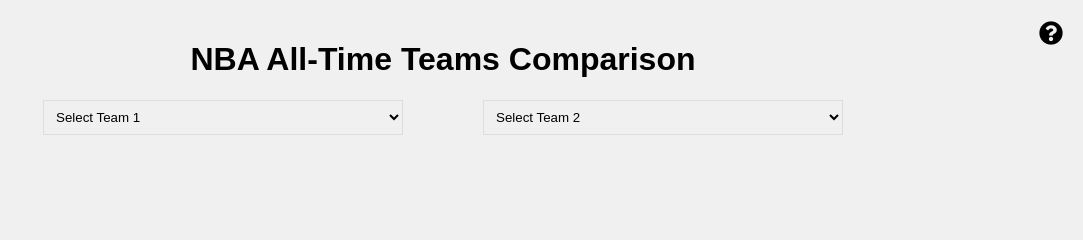
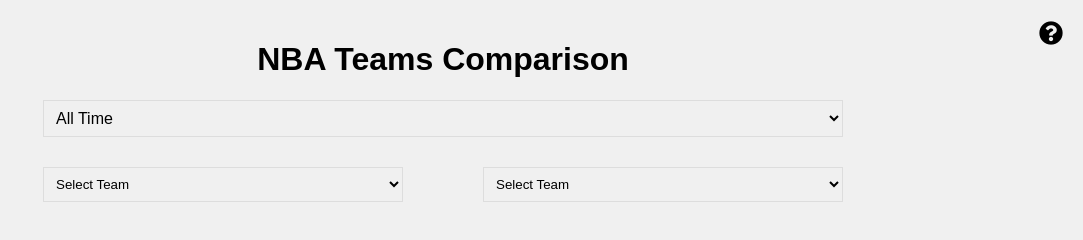
Before and after one commit to NBAModel/website, a plain HTML site: page index.html in a window 1280 px wide. Shown: the whole page, without its empty margins (197-1280 px from the left). Drawn offline with Linux system fonts and the light colour scheme.

Commit message:
Update index.html

```diff
--- a/index.html
+++ b/index.html
@@ -3,14 +3,24 @@
 <head>
     <meta charset="UTF-8">
     <meta name="viewport" content="width=device-width, initial-scale=1.0">
-    <title>NBA All-Time Teams Comparison</title>
+    <title>NBA Teams Comparison</title>
     <link rel="stylesheet" href="styles.css">
     <link href="https://cdnjs.cloudflare.com/ajax/libs/font-awesome/5.15.3/css/all.min.css" rel="stylesheet">
 </head>
 <body>
-    <h1>NBA All-Time Teams Comparison</h1>
+    <h1>NBA Teams Comparison</h1>
     <div class="help-icon">
         <i class="fas fa-question-circle" id="help-button"></i>
+    </div>
+    <div class="season-selector">
+        <select id="season-select">
+            <option value="all-time">All Time</option>
+            <option value="2023-24">2023-24</option>
+            <option value="2022-23">2022-23</option>
+            <option value="2021-22">2021-22</option>
+            <option value="2020-21">2020-21</option>
+            <option value="2019-20">2019-20</option>
+        </select>
     </div>
     <div class="comparison-container">
         <div class="team-column">
```
